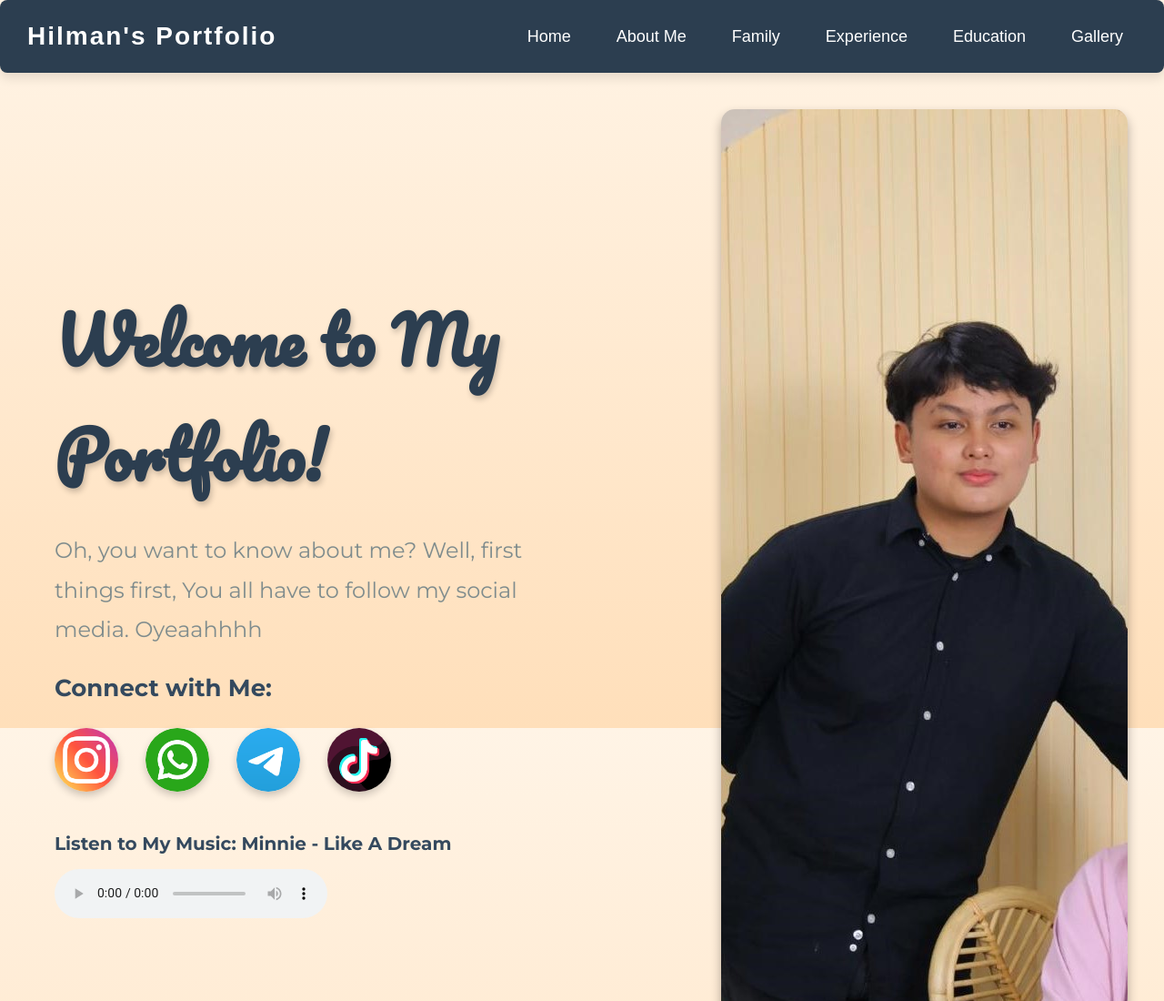
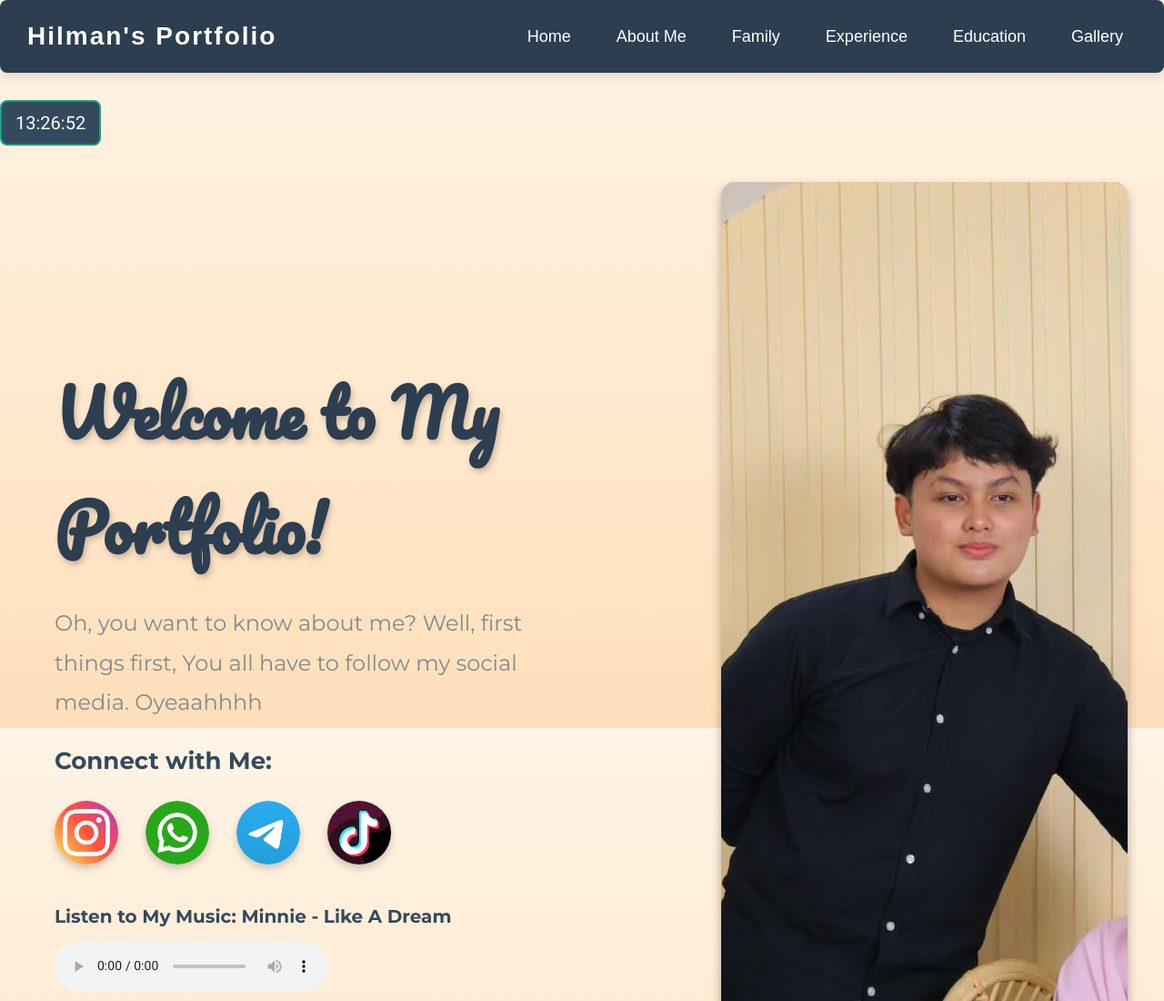
Before and after one commit to hilmanahmad0547/Mohamad-Hilman-, a plain HTML site: page index.html in a window 1280 px wide. Shown: the top 1100 px of the page at 91% size. Drawn offline with Linux system fonts and the light colour scheme.

Commit message:
index.html

```diff
--- a/index.html
+++ b/index.html
@@ -6,14 +6,12 @@
     <title>Portfolio - Hilman</title>
     <link href="https://fonts.googleapis.com/css2?family=Roboto:wght@400;500;700&family=Dancing+Script:wght@400;700&family=Montserrat:wght@400;700&family=Pacifico&display=swap" rel="stylesheet">
     <style>
-        /* Reset */
         * {
             margin: 0;
             padding: 0;
             box-sizing: border-box;
         }
 
-        /* Body and HTML */
         html, body {
             height: 100%;
         }
@@ -26,7 +24,7 @@
             overflow-x: hidden;
         }
 
-         /* Navbar */
+        /* Navbar */
         nav {
             background-color: #2c3e50;
             color: white;
@@ -35,14 +33,14 @@
             align-items: center;
             padding: 15px 30px;
             border-radius: 8px;
-            margin-bottom: 30px;
+            margin-bottom: 10px;
             position: relative;
             box-shadow: 0 6px 12px rgba(0, 0, 0, 0.1);
             transition: all 0.3s ease;
         }
 
         nav .brand {
-            font-family: 'Poppins', sans-serif; /* Bold font for the brand name */
+            font-family: 'Poppins', sans-serif;
             font-size: 28px;
             font-weight: 600;
             color: white;
@@ -76,7 +74,23 @@
             transition: transform 0.1s ease, background-color 0.1s ease;
         }
 
-        /* Hero Section */
+        /* Digital Clock  */
+        .clock-container {
+            text-align: left;
+            margin-top: 30px;
+        }
+
+        .clock {
+            font-family: 'Roboto', sans-serif;
+            font-size: 20px;
+            color: white;
+            padding: 5px 15px;
+            border: 2px solid #16a085;
+            border-radius: 8px;
+            background-color: #34495e;
+            display: inline-block;
+        }
+
         .hero {
             display: flex;
             justify-content: space-between;
@@ -146,7 +160,7 @@
             margin-bottom: 10px;
         }
 
-        /* Hero Image */
+        /* Image */
         .hero-image img {
             max-width: 100%;
             border-radius: 15px;
@@ -191,6 +205,11 @@
         </div>
     </nav>
 
+    <!-- Digital Clock Below Navbar -->
+    <div class="clock-container">
+        <div class="clock" id="clock"></div>
+    </div>
+
     <!-- Hero Section -->
     <section class="hero">
         <div class="hero-text">
@@ -227,5 +246,19 @@
             <img src="hilman.jpeg" alt="Hero Image">
         </div>
     </section>
+
+    <script>
+        function updateClock() {
+            const clock = document.getElementById('clock');
+            const now = new Date();
+            const hours = String(now.getHours()).padStart(2, '0');
+            const minutes = String(now.getMinutes()).padStart(2, '0');
+            const seconds = String(now.getSeconds()).padStart(2, '0');
+            clock.textContent = `${hours}:${minutes}:${seconds}`;
+        }
+
+        setInterval(updateClock, 1000); // Update every second
+        updateClock(); // Initialize clock immediately
+    </script>
 </body>
 </html>
```
